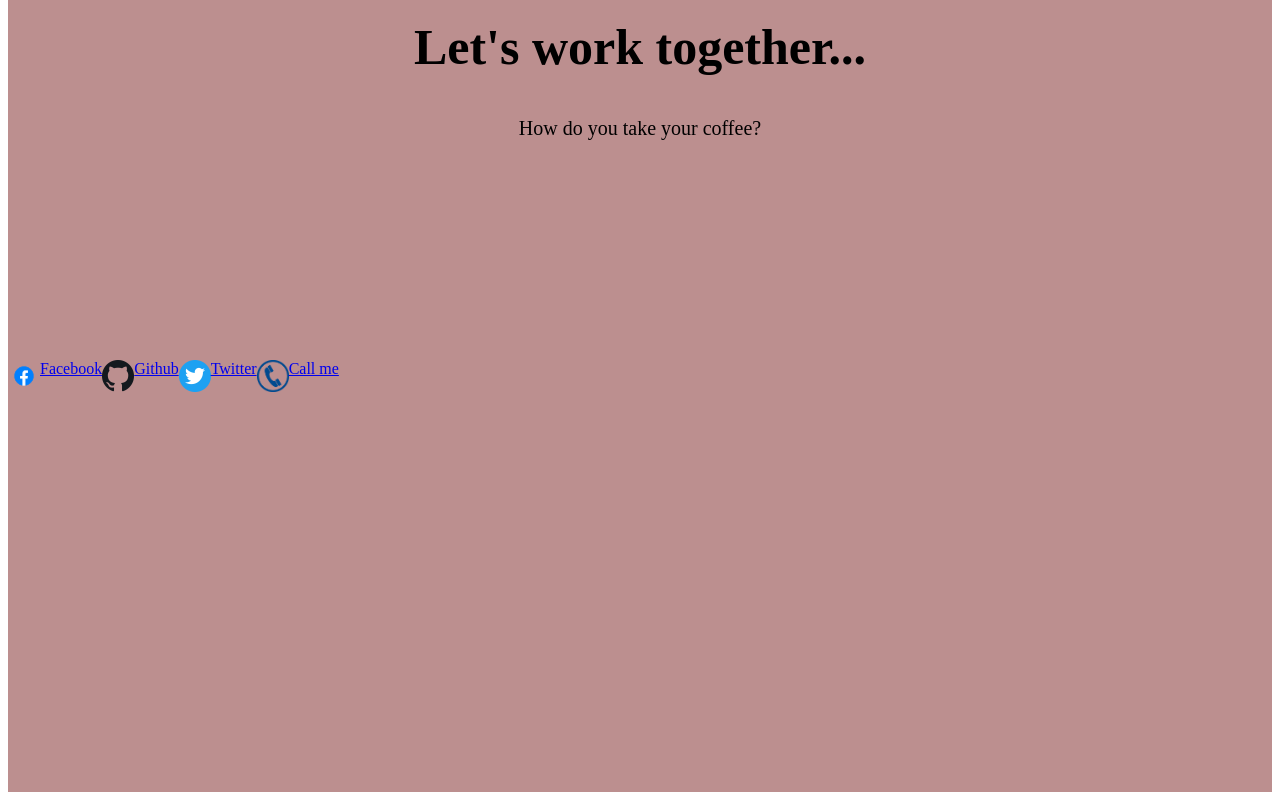
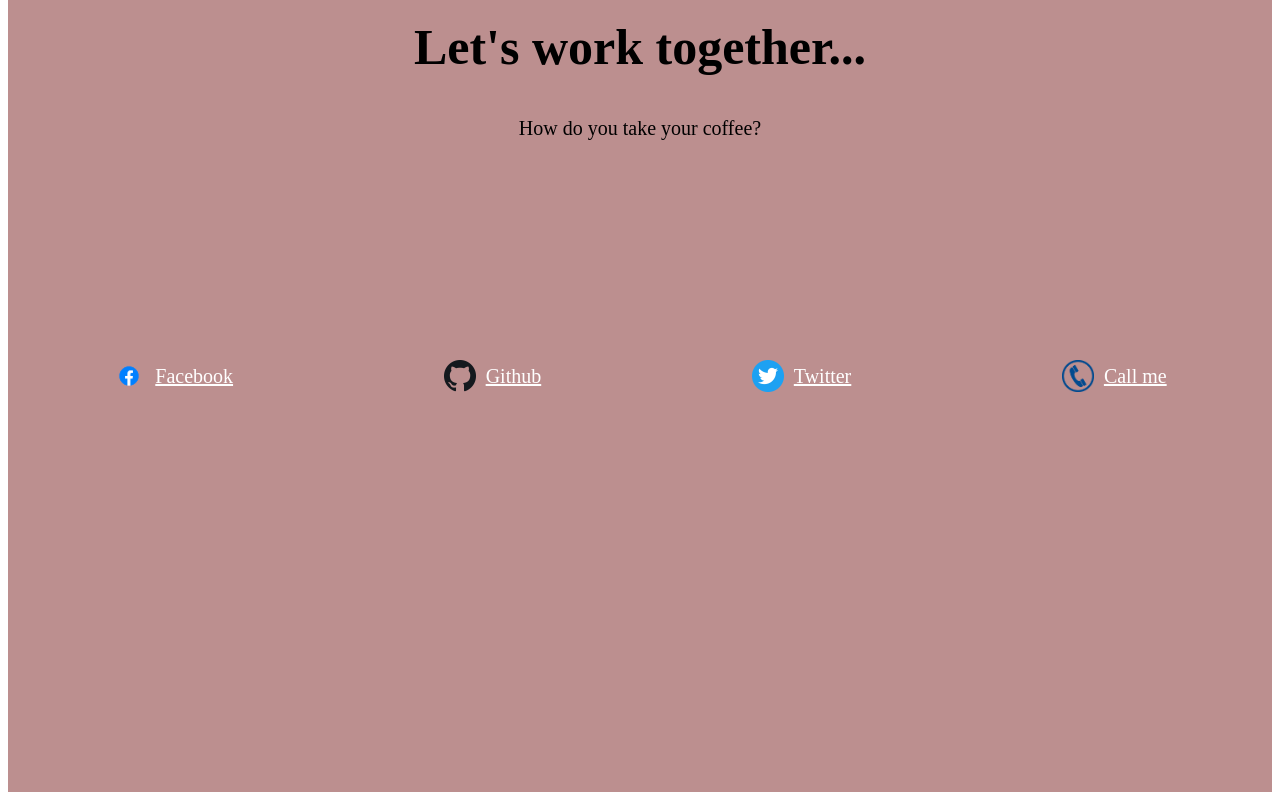
Before and after one commit to Rpront/Build-a-Personal-Portfolio-Webpage, a plain HTML site: page Index.html in a window 1280 px wide. Shown: the part 2146-2946 px from the top of the page. Drawn offline with Linux system fonts and the light colour scheme.

Commit message:
ajustando el texto y el centrado de los iconos de contacto

```diff
--- a/styles.css
+++ b/styles.css
@@ -130,6 +130,9 @@ nav ul{
 .contact-links{
     padding-top: 100px;
     display: flex;
+    margin: 0 auto;
+    text-align: center;
+    align-items: center;
 }
 
 .contact-links img{
@@ -138,3 +141,8 @@ nav ul{
 #Facebook{
     display: flex;
 }
+.contact-links a{
+    padding-left: 10px;
+    font-size: 20px;
+    color: white;
+}
```
